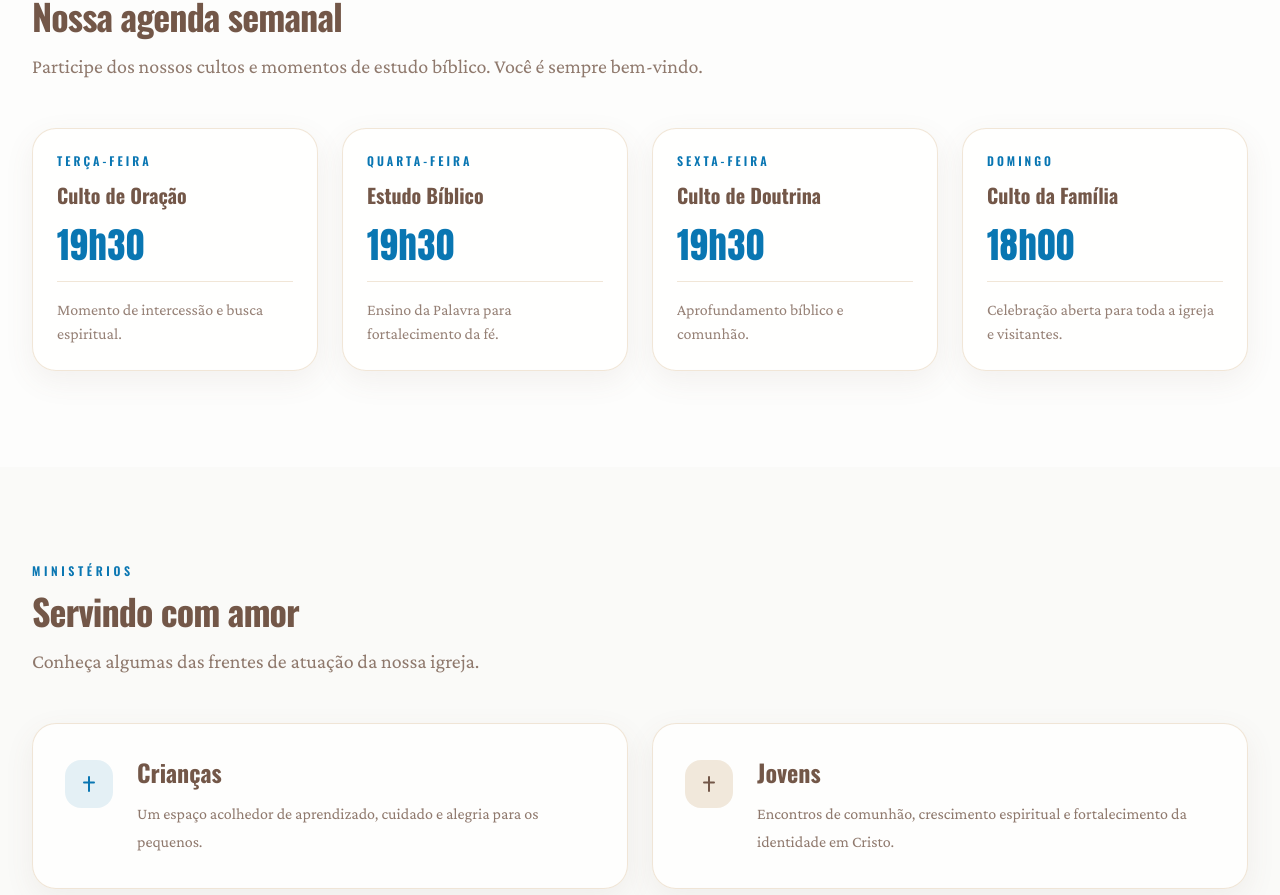
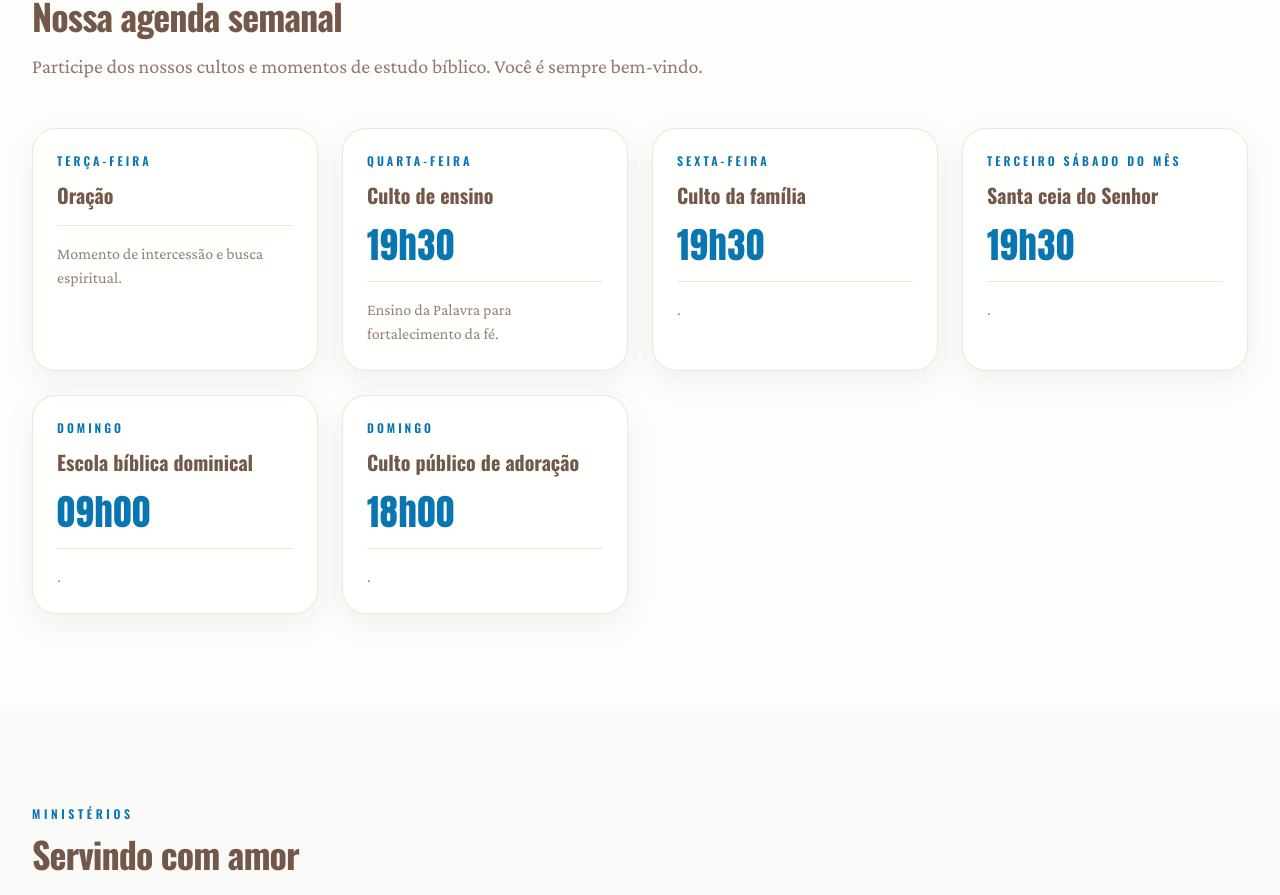
Before and after one commit to misaeljunio/adnp-website, a Next.js app: page /adnp-website/ in a window 1280 px wide. Shown: the part 1698-2593 px from the top of the page. Built offline with nearby package versions, Linux system fonts and the light colour scheme.

Commit message:
Schedule changes

```diff
--- a/src/data/site.ts
+++ b/src/data/site.ts
@@ -27,27 +27,39 @@ export const navLinks = [
 export const schedule = [
   {
     day: "Terça-feira",
-    title: "Culto de Oração",
-    time: "19h30",
+    title: "Oração",
+    time: "",
     note: "Momento de intercessão e busca espiritual.",
   },
   {
     day: "Quarta-feira",
-    title: "Estudo Bíblico",
+    title: "Culto de ensino",
     time: "19h30",
     note: "Ensino da Palavra para fortalecimento da fé.",
   },
   {
     day: "Sexta-feira",
-    title: "Culto de Doutrina",
+    title: "Culto da família",
     time: "19h30",
-    note: "Aprofundamento bíblico e comunhão.",
+    note: ".",
+  },
+  {
+    day: "Terceiro sábado do mês",
+    title: "Santa ceia do Senhor",
+    time: "19h30",
+    note: ".",
   },
   {
     day: "Domingo",
-    title: "Culto da Família",
+    title: "Escola bíblica dominical",
+    time: "09h00",
+    note: ".",
+  },
+  {
+    day: "Domingo",
+    title: "Culto público de adoração",
     time: "18h00",
-    note: "Celebração aberta para toda a igreja e visitantes.",
+    note: ".",
   },
 ];
 
```
